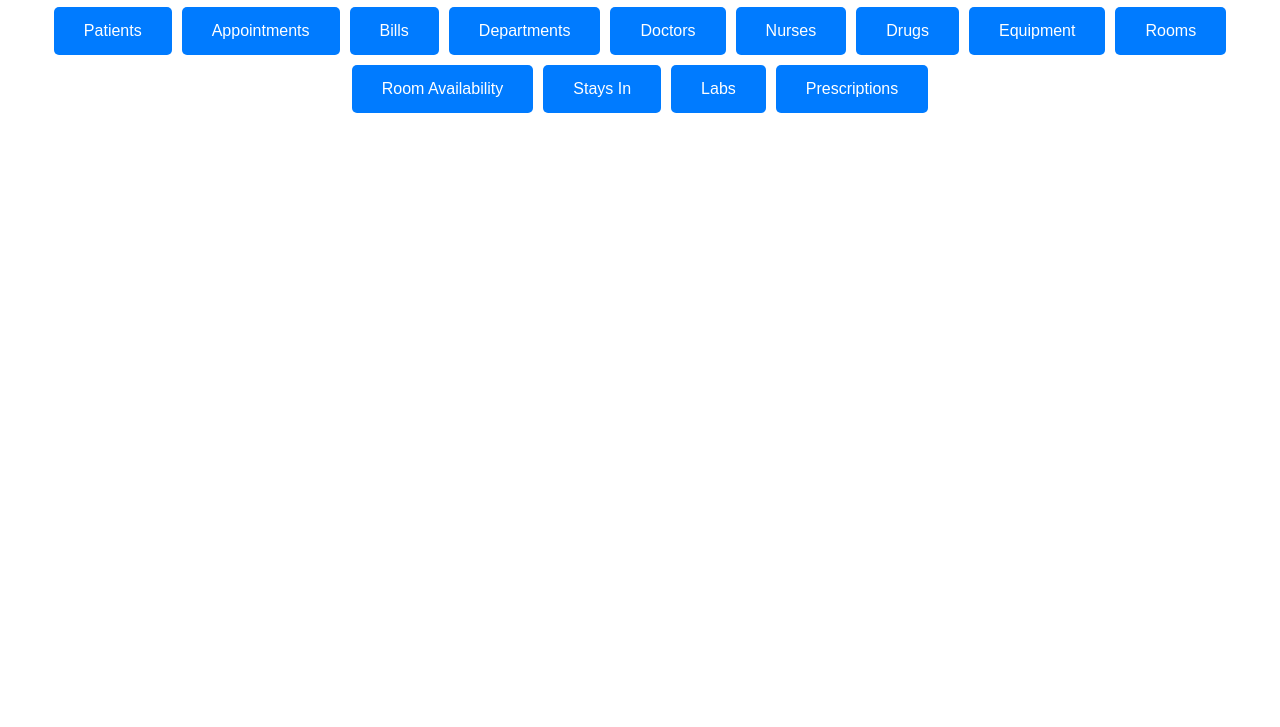
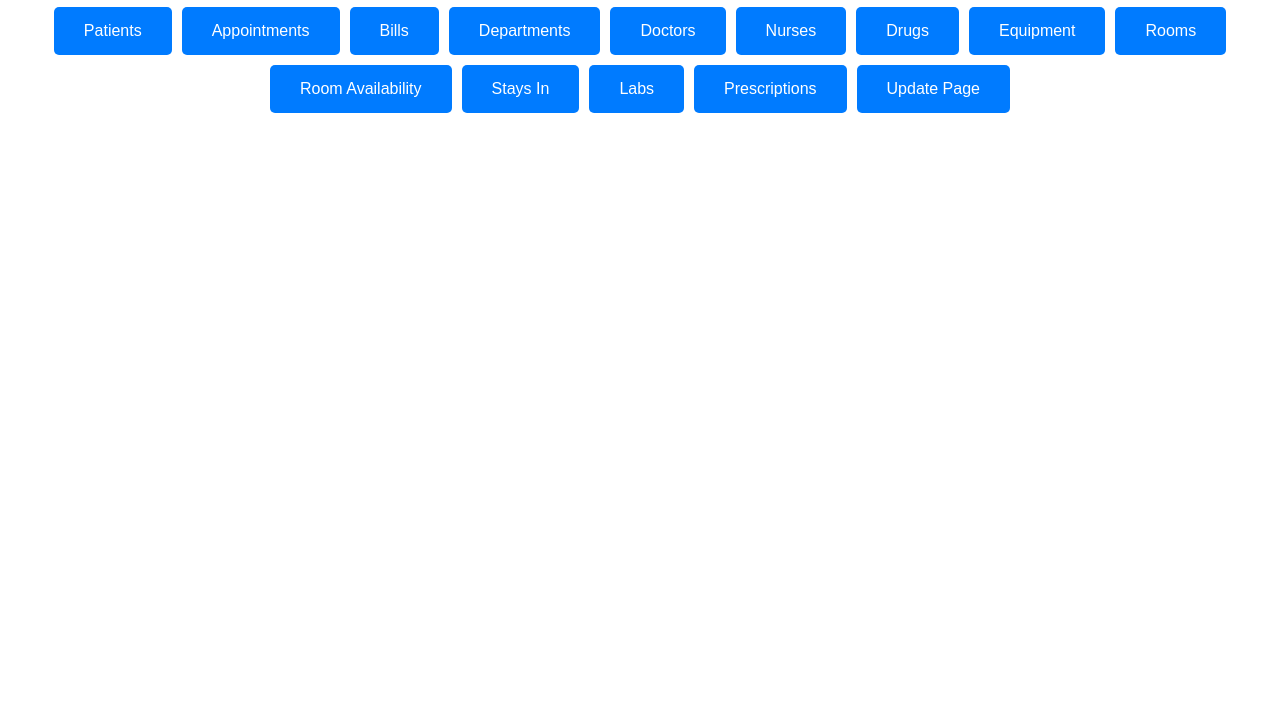
Before and after one commit to erenvarliker/CS306-Term-Project, a plain HTML site: page frontend/index.html in a window 1280 px wide. Shown: the part 73-800 px from the top of the page. Drawn offline with Linux system fonts and the light colour scheme.

Commit message:
update_page butonu eklendi

```diff
--- a/frontend/index.html
+++ b/frontend/index.html
@@ -49,6 +49,7 @@
         <button onclick="navigateTo('/stays_in')">Stays In</button>
         <button onclick="navigateTo('/labs')">Labs</button>
         <button onclick="navigateTo('/prescriptions')">Prescriptions</button>
+        <button onclick="navigateTo('/update_page')">Update Page</button>
     </div>
 
     <script>
```
